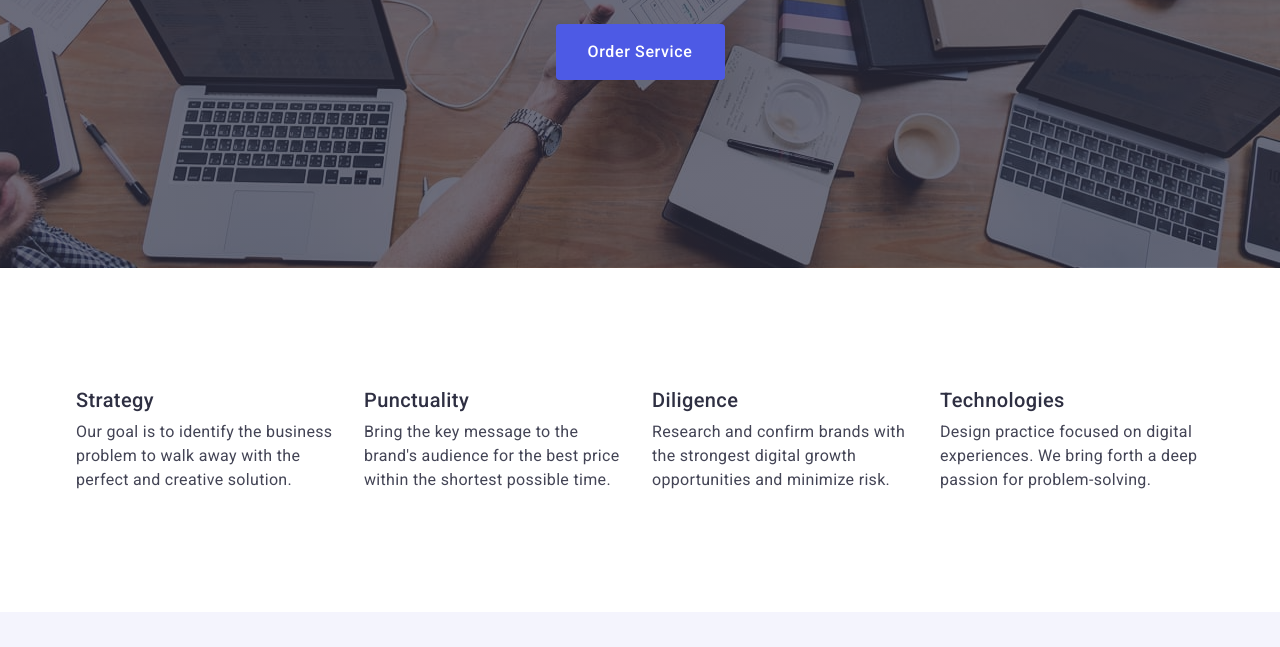
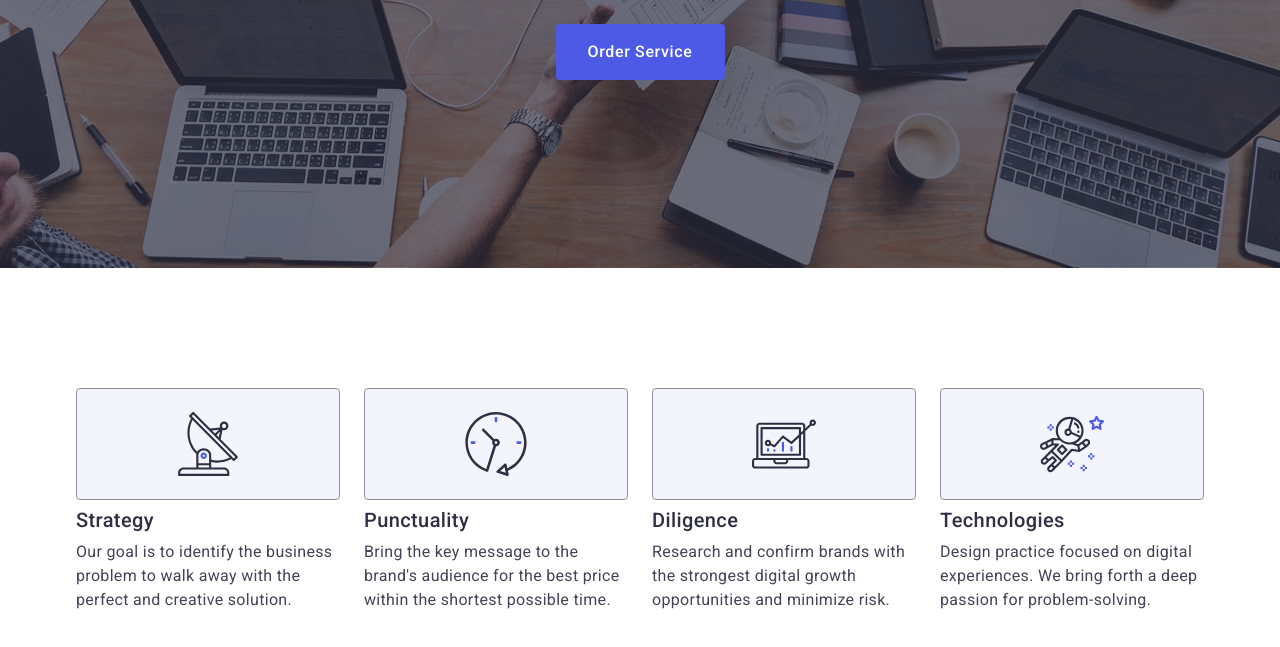
Before and after one commit to ShumFX/goit-markup-hw-04, a plain HTML site: page index.html in a window 1280 px wide. Shown: the part 405-1052 px from the top of the page. Drawn offline with nearby package versions, Linux system fonts and the light colour scheme.

Commit message:
add tasks

```diff
--- a/css/styles.css
+++ b/css/styles.css
@@ -45,7 +45,8 @@ img {
 
 .page-header {
   border-bottom: 1px solid #e7e9fc;
-  box-shadow: 0 1px 6px 0 rgba(46, 47, 66, 0.08), 0 1px 1px 0 rgba(46, 47, 66, 0.16), 0 2px 1px 0 rgba(46, 47, 66, 0.08);
+  box-shadow: 0 1px 6px 0 rgba(46, 47, 66, 0.08),
+    0 1px 1px 0 rgba(46, 47, 66, 0.16), 0 2px 1px 0 rgba(46, 47, 66, 0.08);
 }
 
 .header-container {
@@ -102,7 +103,7 @@ img {
 }
 
 .nav-link.current::after {
-  content: "";
+  content: '';
 
   position: absolute;
   left: 0;
@@ -113,15 +114,13 @@ img {
   border-radius: 2px;
 
   background-color: #404bbf;
-
 }
 
 .nav-link:hover,
 .nav-link:focus,
 .contacts-link:hover,
 .contacts-link:focus,
-.nav-link.current
-{
+.nav-link.current {
   color: #404bbf;
 }
 
@@ -146,20 +145,20 @@ img {
   transition: color 250ms cubic-bezier(0.4, 0, 0.2, 1);
 }
 
-
-
 /*solution*/
 
 .solution {
   background-color: #2e2f42;
   padding-top: 188px;
   padding-bottom: 188px;
-  background-image: linear-gradient(rgba(46, 47, 66, 0.7), rgba(46, 47, 66, 0.7)),
-  url(../images/hero-image.jpg);
+  background-image: linear-gradient(
+      rgba(46, 47, 66, 0.7),
+      rgba(46, 47, 66, 0.7)
+    ),
+    url(../images/hero-image.jpg);
   background-repeat: no-repeat;
   background-size: cover;
   background-position: center center;
-
 }
 
 .solution-text {
@@ -212,6 +211,20 @@ img {
 
 .tasks {
   padding: 120px 0;
+}
+
+.container-img {
+  display: flex;
+  align-items: center;
+  justify-content: center;
+  height: 112px;
+  margin-bottom: 8px;
+  border-radius: 4px;
+  border: 1px solid #8e8f99;
+  background-color: #f4f4fd;
+}
+
+.icon-tasks {
 }
 
 .tasks-list {
@@ -361,7 +374,7 @@ img {
   line-height: 1.5;
   letter-spacing: 0.02em;
   color: #434455;
-  }
+}
 
 /*footer*/
 
--- a/index.html
+++ b/index.html
@@ -66,6 +66,11 @@
           <h2 class="visually-hidden">Advantages</h2>
           <ul class="tasks-list">
             <li class="task-list-item">
+              <div class="container-img">
+                <svg class="icon-tasks" width="64" height="64">
+                  <use href="./images/icons.svg#icon-antenna"></use>
+                </svg>
+              </div>
               <h3 class="tasks-title">Strategy</h3>
               <p class="tasks-text">
                 Our goal is to identify the business problem to walk away with
@@ -73,6 +78,11 @@
               </p>
             </li>
             <li class="task-list-item">
+              <div class="container-img">
+                <svg class="icon-tasks" width="64" height="64">
+                  <use href="./images/icons.svg#icon-clock"></use>
+                </svg>
+              </div>
               <h3 class="tasks-title">Punctuality</h3>
               <p class="tasks-text">
                 Bring the key message to the brand's audience for the best price
@@ -80,6 +90,11 @@
               </p>
             </li>
             <li class="task-list-item">
+              <div class="container-img">
+                <svg class="icon-tasks" width="64" height="64">
+                  <use href="./images/icons.svg#icon-diagram"></use>
+                </svg>
+              </div>
               <h3 class="tasks-title">Diligence</h3>
               <p class="tasks-text">
                 Research and confirm brands with the strongest digital growth
@@ -87,6 +102,11 @@
               </p>
             </li>
             <li class="task-list-item">
+              <div class="container-img">
+                <svg class="icon-tasks" width="64" height="64">
+                  <use href="./images/icons.svg#icon-astronaut"></use>
+                </svg>
+              </div>
               <h3 class="tasks-title">Technologies</h3>
               <p class="tasks-text">
                 Design practice focused on digital experiences. We bring forth a
```
Also changed, not shown: images/icons.svg (added).
